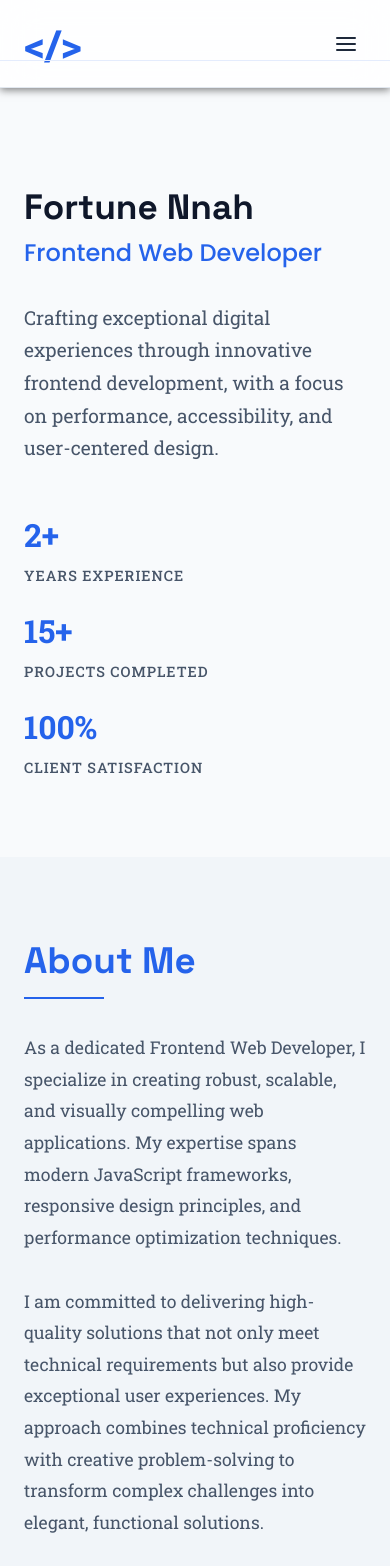
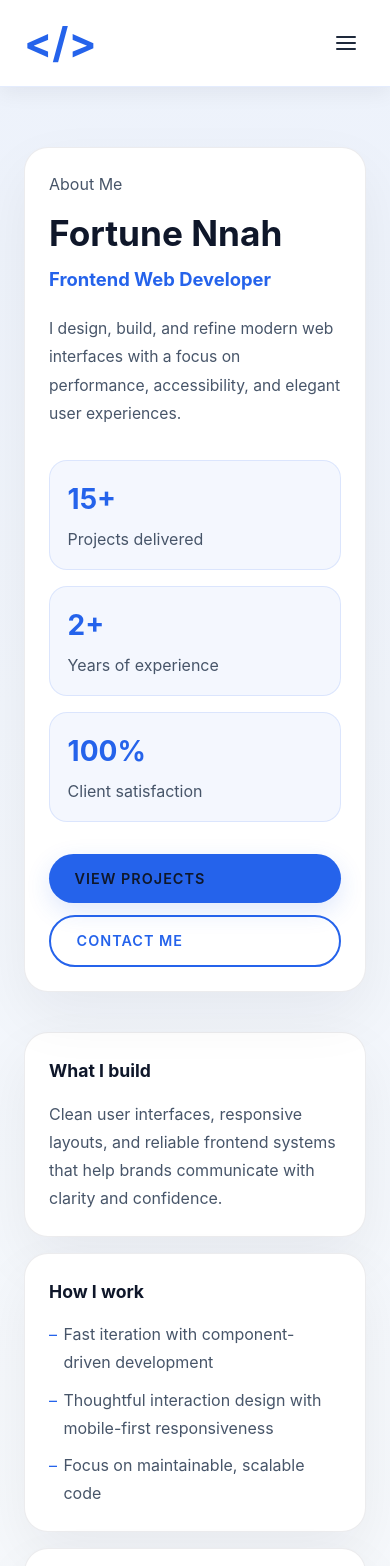
Before and after one commit to FortuneNnah/Portfolio, a React (Vite) app: page /about in a window 390 px wide. Shown: the top 1566 px of the page. Built offline with nearby package versions, Linux system fonts and the light colour scheme.

Commit message:
refactor: Enhanced layout and styling across components for improved user experience

```diff
--- a/src/App.css
+++ b/src/App.css
@@ -1,44 +1,52 @@
-@import url('https://fonts.googleapis.com/css2?family=Cormorant+Garamond:ital,wght@0,300..700;1,300..700&family=Montserrat:ital,wght@0,100..900;1,100..900&family=Poppins:ital,wght@0,100;0,200;0,300;0,400;0,500;0,600;0,700;0,800;0,900;1,100;1,200;1,300;1,400;1,500;1,600;1,700;1,800;1,900&family=Roboto+Slab:wght@100..900&family=Space+Grotesk:wght@300..700&display=swap');
-
 * {
   margin: 0;
   padding: 0;
   box-sizing: border-box;
 }
 
+:root {
+  --accent: #2563EB;
+  --accent-hover: #3b82f6;
+  --link-text: #1e293b;
+  --max-width: 1200px;
+  --page-padding: 0 50px;
+  --bg: #f8fafc;
+  --surface: #ffffff;
+  --surface-2: #f1f5f9;
+  --border: #e2e8f0;
+  --text: #0f172a;
+  --text-secondary: #475569;
+}
+
+html {
+  scroll-behavior: smooth;
+}
+
 body {
-  font-family: Roboto slab;
+  font-family: Inter, system-ui, -apple-system, BlinkMacSystemFont, "Segoe UI", sans-serif;
   background-color: var(--bg);
   color: var(--text-secondary);
-}
-
- :root {
-  --accent:#2563EB;
-  --accent-hover:#3B82F6;
-  --link-text:#1E293B;
-  --max-width:1200px;
-  --page-padding:0 50px;
-  --bg:#F8FAFC;
-  --surface:#FFFFFF;
-  --surface-2:#F1F5F9;
-  --border:#E2E8F0;
-  --text:#0F172A;
-  --text-secondary:#475569;
+  min-height: 100vh;
+  line-height: 1.6;
 }
 
 .header {
-  background:rgba(255,255,255,.82);backdrop-filter:blur(18px);border-bottom:1px solid var(--border);
-  padding: 1rem 0;
-  box-shadow: 0 2px 8px rgba(0, 0, 0, 0.5);
+  background: rgba(255,255,255,.9);
+  backdrop-filter: blur(12px);
+  border-bottom: 1px solid var(--border);
+  padding: 0.6rem 0;
+  box-shadow: 0 6px 20px rgba(15,23,42,0.06);
   position: sticky;
   top: 0;
-  z-index: 100;
+  z-index: 120;
 }
 
 .navbar {
   width: 100%;
-  display: flex;
-  justify-content: space-between;
+  max-width: var(--max-width);
+  margin: 0 auto;
+  display: flex;
+  justify-content: flex-start;
   align-items: center;
   padding: var(--page-padding);
 }
@@ -50,6 +58,7 @@ body {
   cursor: pointer;
   transition: color 0.3s ease;
   text-decoration: none;
+  margin-right: auto;
 }
 
 .navbar .logo:hover {
@@ -65,8 +74,8 @@ body {
   padding: 8px;
   align-items: center;
   justify-content: center;
-  transition: color 0.3s ease;
-  z-index: 101;
+  transition: color 0.2s ease;
+  z-index: 220;
 }
 
 .mobile-menu-btn:hover {
@@ -76,7 +85,8 @@ body {
 .nav-links {
   display: flex;
   list-style: none;
-  gap: 2.5rem;
+  gap: 1.75rem;
+  align-items: center;
 }
 
 .nav-links li a {
@@ -147,46 +157,83 @@ body {
 }
 
 .back-to-top:hover {
-  transform: translateY(-3px);
-  box-shadow: 0 12px 35px rgba(37,99,235,.2);
+  box-shadow: 0 12px 35px rgba(37,99,235,.18);
 }
 
 .back-to-top:active {
-  transform: translateY(-1px);
-}
-
-.hero-section {
-  display: flex;
-  flex-direction: column;
-  justify-content: center;
-  align-items: flex-start;
+  opacity: 0.9;
+}
+
+@keyframes fadeInSection {
+  from {
+    opacity: 0;
+    transform: translateY(16px);
+  }
+  to {
+    opacity: 1;
+    transform: translateY(0);
+  }
+}
+
+.home-hero {
+  display: grid;
+  place-items: center;
   padding: var(--page-padding);
-  height: 80vh;
-  animation: fadeinright 3.2s ease-out;
-  text-align: left;
+  min-height: calc(100vh - 88px);
+  background: linear-gradient(180deg, rgba(37,99,235,.07) 0%, rgba(248,250,252,1) 72%);
+  animation: fadeInSection 1s ease-out both;
 }
 
 .hero-content {
-  margin-bottom: 30px;
-  text-align: left;
-}
-
-.hero-section .avail {
-  display: flex;
+  max-width: 760px;
+  text-align: left;
+  padding: 3rem 2rem;
+  border-radius: 28px;
+  background: rgba(255,255,255,.88);
+  border: 1px solid rgba(15,23,42,.08);
+  box-shadow: 0 30px 80px rgba(15,23,42,.06);
+}
+
+.home-hero .avail {
+  display: inline-flex;
   align-items: center;
-  gap: 5px;
-  font-size: 15px;
-  padding: 3px 0;
-  border-radius: 20px;
-  /* background-color: green; */
+  gap: 8px;
+  font-size: 0.9rem;
+  padding: 0.5rem 0;
   color: var(--text);
-  max-width: 120px;
-}
-
-.hero-section h1 {
-  font-size: 3rem;
-  text-transform: uppercase;
-  text-align: left;
+  max-width: 130px;
+}
+
+.home-hero h1 {
+  font-size: clamp(2.4rem, 5vw, 3rem);
+  text-align: left;
+}
+
+.hero-metrics {
+  display: grid;
+  grid-template-columns: repeat(3, minmax(120px, 1fr));
+  gap: 1rem;
+  margin-top: 2rem;
+}
+
+.hero-metric {
+  padding: 1rem 1.2rem;
+  border-radius: 18px;
+  background: #ffffff;
+  border: 1px solid rgba(15,23,42,.08);
+  color: var(--text-secondary);
+}
+
+.hero-metric strong {
+  display: block;
+  font-size: 1.6rem;
+  color: var(--accent);
+  margin-bottom: 0.35rem;
+}
+
+.hero-metric span {
+  font-size: 0.9rem;
+  line-height: 1.6;
 }
 
 .avail .circle {
@@ -275,12 +322,154 @@ body {
   content: '';
   position: absolute;
   inset: 0;
-}
-
-.hero-container .hero-contents {
+  background: linear-gradient(180deg, rgba(37,99,235,.05), rgba(248,250,252,0.95));
+  pointer-events: none;
+}
+
+.about-hero-grid {
   display: grid;
-  grid-template-columns: 1fr 1fr;
-  gap: 60px;
+  grid-template-columns: minmax(280px, 1fr) minmax(420px, 1.4fr);
+  gap: 2.5rem;
+  align-items: start;
+}
+
+.about-hero-panel,
+.detail-card,
+.overview-card {
+  background: var(--surface);
+  border: 1px solid rgba(15,23,42,.08);
+  border-radius: 24px;
+  box-shadow: 0 24px 60px rgba(15,23,42,.06);
+}
+
+.about-hero-panel {
+  position: relative;
+  z-index: 1;
+  padding: 2.5rem;
+}
+
+.about-hero-panel h1 {
+  font-size: clamp(2.4rem, 4vw, 3rem);
+  margin: 0.5rem 0 0.4rem;
+  color: var(--text);
+}
+
+.about-hero-panel h2 {
+  margin: 0 0 1.5rem;
+  font-size: 1.4rem;
+  color: var(--accent);
+  line-height: 1.25;
+}
+
+.hero-summary {
+  margin-bottom: 2rem;
+  color: var(--text-secondary);
+  line-height: 1.8;
+}
+
+.about-metrics {
+  display: grid;
+  grid-template-columns: repeat(3, minmax(0, 1fr));
+  gap: 1rem;
+  margin-bottom: 2rem;
+}
+
+.metric-card {
+  padding: 1.2rem 1.4rem;
+  border-radius: 18px;
+  background: rgba(37,99,235,.05);
+  border: 1px solid rgba(37,99,235,.12);
+}
+
+.metric-card span {
+  display: block;
+  font-size: 1.75rem;
+  font-weight: 700;
+  color: var(--accent);
+  margin-bottom: 0.35rem;
+}
+
+.metric-card p {
+  margin: 0;
+  color: var(--text-secondary);
+  line-height: 1.6;
+}
+
+.hero-actions {
+  display: flex;
+  gap: 1rem;
+  flex-wrap: wrap;
+}
+
+.about-hero-details {
+  display: grid;
+  gap: 1.25rem;
+}
+
+.detail-card {
+  padding: 2rem;
+}
+
+.detail-card h3 {
+  margin-bottom: 0.9rem;
+  font-size: 1.1rem;
+  color: var(--text);
+}
+
+.detail-card p,
+.detail-card ul {
+  margin: 0;
+  color: var(--text-secondary);
+  line-height: 1.75;
+}
+
+.detail-card ul {
+  list-style: none;
+  padding: 0;
+  display: grid;
+  gap: 0.75rem;
+}
+
+.detail-card ul li {
+  position: relative;
+  padding-left: 1rem;
+}
+
+.detail-card ul li::before {
+  content: '–';
+  position: absolute;
+  left: 0;
+  color: var(--accent);
+}
+
+.about-overview {
+  padding: 80px 20px;
+  background-color: var(--surface-2);
+}
+
+.about-overview .container h2{
+  padding-bottom: 0.7rem;
+}
+
+.overview-grid {
+  display: grid;
+  grid-template-columns: repeat(3, minmax(240px, 1fr));
+  gap: 1.5rem;
+}
+
+.overview-card {
+  padding: 2rem;
+}
+
+.overview-card h3 {
+  margin-bottom: 0.9rem;
+  color: var(--text);
+}
+
+.overview-card p {
+  margin: 0;
+  color: var(--text-secondary);
+  line-height: 1.7;
 }
 
 .hero-text h1 {
@@ -469,12 +658,7 @@ body {
   padding: 2rem;
   border-radius: 12px;
   border: 1px solid rgba(37,99,235,.12);
-  transition: transform 0.3s ease, box-shadow 0.3s ease;
-}
-
-.timeline-content:hover {
-  transform: translateY(-5px);
-  box-shadow: 0 10px 30px rgba(37,99,235,.12);
+  transition: border-color 0.3s ease, background 0.3s ease;
 }
 
 .timeline-header {
@@ -630,12 +814,7 @@ body {
   padding: 2rem;
   border-radius: 12px;
   border: 1px solid rgba(37,99,235,.12);
-  transition: transform 0.3s ease, box-shadow 0.3s ease;
-}
-
-.education-item:hover {
-  transform: translateY(-5px);
-  box-shadow: 0 10px 30px rgba(37,99,235,.12);
+  transition: border-color 0.3s ease, background 0.3s ease;
 }
 
 .education-icon {
@@ -704,12 +883,7 @@ body {
   padding: 2.5rem 2rem;
   border-radius: 12px;
   border: 1px solid rgba(37,99,235,.12);
-  transition: transform 0.3s ease, box-shadow 0.3s ease;
-}
-
-.value-item:hover {
-  transform: translateY(-5px);
-  box-shadow: 0 10px 30px rgba(37,99,235,.12);
+  transition: border-color 0.3s ease, background 0.3s ease;
 }
 
 .value-icon {
@@ -776,7 +950,7 @@ body {
   text-decoration: none;
   font-weight: 600;
   font-size: 0.9rem;
-  transition: all 0.3s ease;
+  transition: background 0.3s ease, color 0.3s ease, border-color 0.3s ease;
   text-transform: uppercase;
   letter-spacing: 1px;
 }
@@ -789,8 +963,6 @@ body {
 
 .cta-button.primary:hover {
   background: var(--accent-hover);
-  transform: translateY(-3px);
-  box-shadow: 0 12px 35px rgba(37,99,235,.2);
 }
 
 .cta-button.secondary {
@@ -802,7 +974,6 @@ body {
 .cta-button.secondary:hover {
   background: var(--accent);
   color: var(--text);
-  transform: translateY(-3px);
 }
 
 /* ─── Projects Page ──────────────────────────────────────── */
@@ -996,14 +1167,13 @@ body {
 
 .featured-action-link {
   color: var(--text-secondary);
-  transition: color 0.2s ease, transform 0.2s ease;
+  transition: color 0.2s ease;
   display: flex;
   align-items: center;
 }
 
 .featured-action-link:hover {
   color: var(--accent);
-  transform: translateY(-2px);
 }
 
 .other-projects-section {
@@ -1029,6 +1199,56 @@ body {
   align-items: center;
   gap: 0.6rem;
   color: var(--text-secondary);
+}
+
+.projects-view-layout {
+  display: grid;
+  grid-template-columns: minmax(260px, 1fr) minmax(520px, 2fr);
+  gap: 2.5rem;
+  align-items: flex-start;
+}
+
+.projects-sidebar {
+  position: sticky;
+  top: 100px;
+  align-self: start;
+}
+
+.sidebar-card {
+  padding: 2rem;
+  border-radius: 24px;
+  background: var(--surface);
+  border: 1px solid rgba(15,23,42,.08);
+  box-shadow: 0 24px 60px rgba(15,23,42,.06);
+}
+
+.sidebar-card h3 {
+  margin: 1rem 0 1rem;
+  font-size: 1.6rem;
+  color: var(--text);
+}
+
+.sidebar-card p {
+  margin-bottom: 1.5rem;
+  color: var(--text-secondary);
+  line-height: 1.7;
+}
+
+.sidebar-filter {
+  flex-wrap: wrap;
+  gap: 0.75rem;
+}
+
+.projects-main {
+  display: flex;
+  flex-direction: column;
+  gap: 2rem;
+}
+
+.projects-grid {
+  display: grid;
+  grid-template-columns: repeat(auto-fill, minmax(300px, 1fr));
+  gap: 1.5rem;
 }
 
 .filter-btn {
@@ -1069,13 +1289,7 @@ body {
   display: flex;
   flex-direction: column;
   gap: 1rem;
-  transition: transform 0.3s ease, box-shadow 0.3s ease, border-color 0.3s ease;
-}
-
-.project-card:hover {
-  transform: translateY(-6px);
-  box-shadow: 0 14px 40px rgba(142, 68, 173, 0.15);
-  border-color: rgba(142, 68, 173, 0.4);
+  transition: border-color 0.3s ease, background 0.3s ease;
 }
 
 .project-card-header {
@@ -1098,12 +1312,11 @@ body {
   color: var(--text-secondary);
   display: flex;
   align-items: center;
-  transition: color 0.2s ease, transform 0.2s ease;
+  transition: color 0.2s ease;
 }
 
 .project-icon-link:hover {
   color: var(--accent);
-  transform: translateY(-2px);
 }
 
 .project-card-body {
@@ -1231,18 +1444,17 @@ body {
 
 .contact-grid {
   display: grid;
-  grid-template-columns: 1fr 1.4fr;
-  gap: 60px;
+  grid-template-columns: minmax(280px, 420px) 1fr;
+  gap: 48px;
   align-items: flex-start;
 }
 
 .contact-info-card {
   background: rgba(255, 255, 255, 0.03);
-  border: 1px solid rgba(142, 68, 173, 0.2);
+  border: 1px solid rgba(142, 68, 173, 0.18);
   border-radius: 16px;
-  padding: 2.5rem;
-  position: sticky;
-  top: 100px;
+  padding: 2rem;
+  position: static; /* sticky only enabled on wide screens */
 }
 
 .contact-info-heading {
@@ -1282,7 +1494,6 @@ body {
 .contact-info-item:hover {
   border-color: rgba(142, 68, 173, 0.35);
   background: rgba(142, 68, 173, 0.06);
-  transform: translateX(4px);
 }
 
 .contact-info-icon {
@@ -1354,7 +1565,6 @@ body {
   border-color: var(--accent);
   color: var(--accent);
   background: rgba(142, 68, 173, 0.08);
-  transform: translateY(-3px);
 }
 
 .contact-availability {
@@ -1491,13 +1701,12 @@ body {
   align-self: flex-start;
   letter-spacing: 0.5px;
   box-shadow: 0 8px 25px rgba(142, 68, 173, 0.3);
-  transition: background 0.3s ease, transform 0.2s ease, box-shadow 0.3s ease;
+  transition: background 0.3s ease, box-shadow 0.3s ease;
 }
 
 .contact-submit-btn:hover:not(:disabled) {
   background: var(--accent-hover);
-  transform: translateY(-3px);
-  box-shadow: 0 12px 35px rgba(142, 68, 173, 0.45);
+  box-shadow: 0 12px 35px rgba(142, 68, 173, 0.35);
 }
 
 .contact-submit-btn:disabled {
@@ -1562,7 +1771,7 @@ body {
 
   .nav-links {
     position: absolute;
-    top: 60px;
+    top: calc(100%);
     left: 0;
     right: 0;
     flex-direction: column;
@@ -1571,12 +1780,13 @@ body {
     border-bottom: 1px solid rgba(37,99,235,.12);
     max-height: 0;
     overflow: hidden;
-    transition: max-height 0.3s ease;
+    transition: max-height 0.28s ease;
     list-style: none;
+    z-index: 210;
   }
 
   .nav-links--open {
-    max-height: 300px;
+    max-height: 360px;
   }
 
   .nav-links li a {
@@ -1623,6 +1833,32 @@ body {
     font-size: 2.5rem;
   }
 
+  .projects-view-layout {
+    grid-template-columns: 1fr;
+  }
+
+  .projects-sidebar {
+    position: static;
+  }
+
+  .about-hero-grid,
+  .overview-grid {
+    grid-template-columns: 1fr;
+  }
+
+  .profile-keypoints,
+  .about-metrics {
+    grid-template-columns: 1fr;
+  }
+
+  .hero-actions {
+    justify-content: flex-start;
+  }
+
+  .detail-card {
+    padding: 1.75rem;
+  }
+
   /* Contact — info card + form stack */
   .contact-grid {
     grid-template-columns: 1fr;
@@ -1648,26 +1884,63 @@ body {
   }
 
   /* About page hero */
-  .hero-container .hero-contents {
+  .hero-container .hero-contents,
+  .about-hero-grid {
     grid-template-columns: 1fr;
     gap: 40px;
   }
 
-  .hero-text h1 {
-    font-size: 2.8rem;
-  }
-
-  .hero-text h2 {
-    font-size: 1.5rem;
-  }
-
-  .hero-stats {
-    gap: 2rem;
-  }
-
-  .hero-image img {
-    width: 280px;
-    height: 360px;
+  .about-hero {
+    padding: 80px 0 60px;
+  }
+
+  .about-hero-panel,
+  .detail-card,
+  .overview-card {
+    padding: 1.75rem;
+  }
+
+  .about-hero-panel h1 {
+    font-size: 2.6rem;
+  }
+
+  .about-hero-panel h2 {
+    font-size: 1.3rem;
+  }
+
+  .hero-metrics,
+  .profile-keypoints {
+    gap: 1rem;
+  }
+
+  .about-metrics {
+    grid-template-columns: 1fr;
+  }
+
+  .hero-actions {
+    flex-direction: column;
+    width: 100%;
+  }
+
+  .about-hero-panel .cta-button {
+    width: 100%;
+  }
+
+  .about-hero-details {
+    gap: 1rem;
+  }
+
+  .projects-view-layout {
+    grid-template-columns: 1fr;
+  }
+
+  .projects-sidebar {
+    position: static;
+    top: auto;
+  }
+
+  .projects-grid {
+    grid-template-columns: 1fr;
   }
 
   /* Timeline */
@@ -1686,8 +1959,7 @@ body {
   /* Grids → single column */
   .skills-grid,
   .education-grid,
-  .values-grid,
-  .projects-grid {
+  .values-grid {
     grid-template-columns: 1fr;
   }
 
@@ -1701,7 +1973,7 @@ body {
   }
 
   .cta-button {
-    width: 200px;
+    width: 100%;
   }
 
   /* Projects */
@@ -1720,6 +1992,49 @@ body {
 }
 
 @media (max-width: 600px) {
+  /* About page adjustments */
+  .about-hero {
+    padding: 60px 0 40px;
+  }
+
+  .about-hero-panel,
+  .detail-card,
+  .overview-card {
+    padding: 1.5rem;
+  }
+
+  .about-hero-panel h1 {
+    font-size: 2.2rem;
+  }
+
+  .about-hero-panel h2 {
+    font-size: 1.15rem;
+  }
+
+  .hero-summary {
+    font-size: 0.98rem;
+  }
+
+  .hero-actions {
+    gap: 0.75rem;
+  }
+
+  .metric-card {
+    padding: 1rem 1.1rem;
+  }
+
+  .overview-grid {
+    grid-template-columns: 1fr;
+  }
+
+  .detail-card ul {
+    gap: 0.6rem;
+  }
+
+  .detail-card ul li {
+    padding-left: 0.9rem;
+  }
+
   /* Contact form */
   .form-row {
     grid-template-columns: 1fr;
@@ -1735,6 +2050,13 @@ body {
 
   .contact-success {
     padding: 2rem 1.5rem;
+  }
+}
+
+@media (min-width: 1100px) {
+  .contact-info-card {
+    position: sticky;
+    top: 100px;
   }
 }
 
--- a/src/Components/About.jsx
+++ b/src/Components/About.jsx
@@ -67,52 +67,86 @@ const About = () => {
       <div className="about-page">
         <section className="about-hero">
           <div className="hero-container">
-            <div className="hero-contents">
-              <div className="hero-text">
+            <div className="about-hero-grid">
+              <div className="about-hero-panel" data-scroll-reveal>
+                <p className="section-label">About Me</p>
                 <h1>Fortune Nnah</h1>
                 <h2>Frontend Web Developer</h2>
-                <p className="hero-description">
-                  Crafting exceptional digital experiences through innovative
-                  frontend development, with a focus on performance,
-                  accessibility, and user-centered design.
+                <p className="hero-summary">
+                  I design, build, and refine modern web interfaces with a focus on performance, accessibility, and elegant user experiences.
                 </p>
-                <div className="hero-stats">
-                  <div className="stat">
-                    <span className="stat-number">2+</span>
-                    <span className="stat-label">Years Experience</span>
+                <div className="about-metrics">
+                  <div className="metric-card">
+                    <span>15+</span>
+                    <p>Projects delivered</p>
                   </div>
-                  <div className="stat">
-                    <span className="stat-number">15+</span>
-                    <span className="stat-label">Projects Completed</span>
+                  <div className="metric-card">
+                    <span>2+</span>
+                    <p>Years of experience</p>
                   </div>
-                  <div className="stat">
-                    <span className="stat-number">100%</span>
-                    <span className="stat-label">Client Satisfaction</span>
+                  <div className="metric-card">
+                    <span>100%</span>
+                    <p>Client satisfaction</p>
                   </div>
+                </div>
+                <div className="hero-actions">
+                  <Link to="/projects" className="cta-button primary">View Projects</Link>
+                  <Link to="/contact" className="cta-button secondary">Contact Me</Link>
+                </div>
+              </div>
+
+              <div className="about-hero-details" data-scroll-reveal>
+                <div className="detail-card">
+                  <h3>What I build</h3>
+                  <p>
+                    Clean user interfaces, responsive layouts, and reliable frontend systems
+                    that help brands communicate with clarity and confidence.
+                  </p>
+                </div>
+                <div className="detail-card">
+                  <h3>How I work</h3>
+                  <ul>
+                    <li>Fast iteration with component-driven development</li>
+                    <li>Thoughtful interaction design with mobile-first responsiveness</li>
+                    <li>Focus on maintainable, scalable code</li>
+                  </ul>
+                </div>
+                <div className="detail-card">
+                  <h3>Impact focus</h3>
+                  <ul>
+                    <li>Improve performance and reduce load times</li>
+                    <li>Keep interfaces accessible and easy to use</li>
+                    <li>Deliver solutions that feel polished and confident</li>
+                  </ul>
                 </div>
               </div>
             </div>
           </div>
         </section>
 
-        {/* Professional Summary */}
-        <section className="professional-summary">
+        <section className="about-overview">
           <div className="container">
-            <h2>About Me</h2>
-            <div className="summary-content">
-              <p>
-                As a dedicated Frontend Web Developer, I specialize in creating
-                robust, scalable, and visually compelling web applications. My
-                expertise spans modern JavaScript frameworks, responsive design
-                principles, and performance optimization techniques.
-              </p>
-              <p>
-                I am committed to delivering high-quality solutions that not
-                only meet technical requirements but also provide exceptional
-                user experiences. My approach combines technical proficiency
-                with creative problem-solving to transform complex challenges
-                into elegant, functional solutions.
-              </p>
+            <h2>Career Highlights</h2>
+            <div className="overview-grid">
+              <article className="overview-card" data-scroll-reveal>
+                <h3>Specialized Frontend Craft</h3>
+                <p>
+                  Modern, component-based development using React, Vite, and modern CSS
+                  for interfaces that stay reliable across devices.
+                </p>
+              </article>
+              <article className="overview-card" data-scroll-reveal>
+                <h3>Design-led engineering</h3>
+                <p>
+                  I build interfaces that are usable, stable, and polished with attention to visual hierarchy.
+                </p>
+              </article>
+              <article className="overview-card" data-scroll-reveal>
+                <h3>Performance-driven</h3>
+                <p>
+                  Focused on reducing load times and preserving responsiveness for real-world users.
+                </p>
+              </article>
             </div>
           </div>
         </section>
--- a/src/Components/Hero.jsx
+++ b/src/Components/Hero.jsx
@@ -80,7 +80,7 @@ export const Header = () => {
 
 const HeroSection = () => {
   return (
-    <section className="hero-section">
+    <section className="home-hero">
       <div className="hero-content">
         <div className="avail">
           <div className="circle"></div>
@@ -98,6 +98,20 @@ const HeroSection = () => {
             Get In Touch
           </Link>
         </div>
+        <div className="hero-metrics">
+          <div className="hero-metric">
+            <strong>15+</strong>
+            <span>Projects delivered</span>
+          </div>
+          <div className="hero-metric">
+            <strong>2+</strong>
+            <span>Years of experience</span>
+          </div>
+          <div className="hero-metric">
+            <strong>100%</strong>
+            <span>Client satisfaction</span>
+          </div>
+        </div>
       </div>
     </section>
   );
```
Also changed, not shown: src/Components/Projects.jsx (+12 -4 lines).
